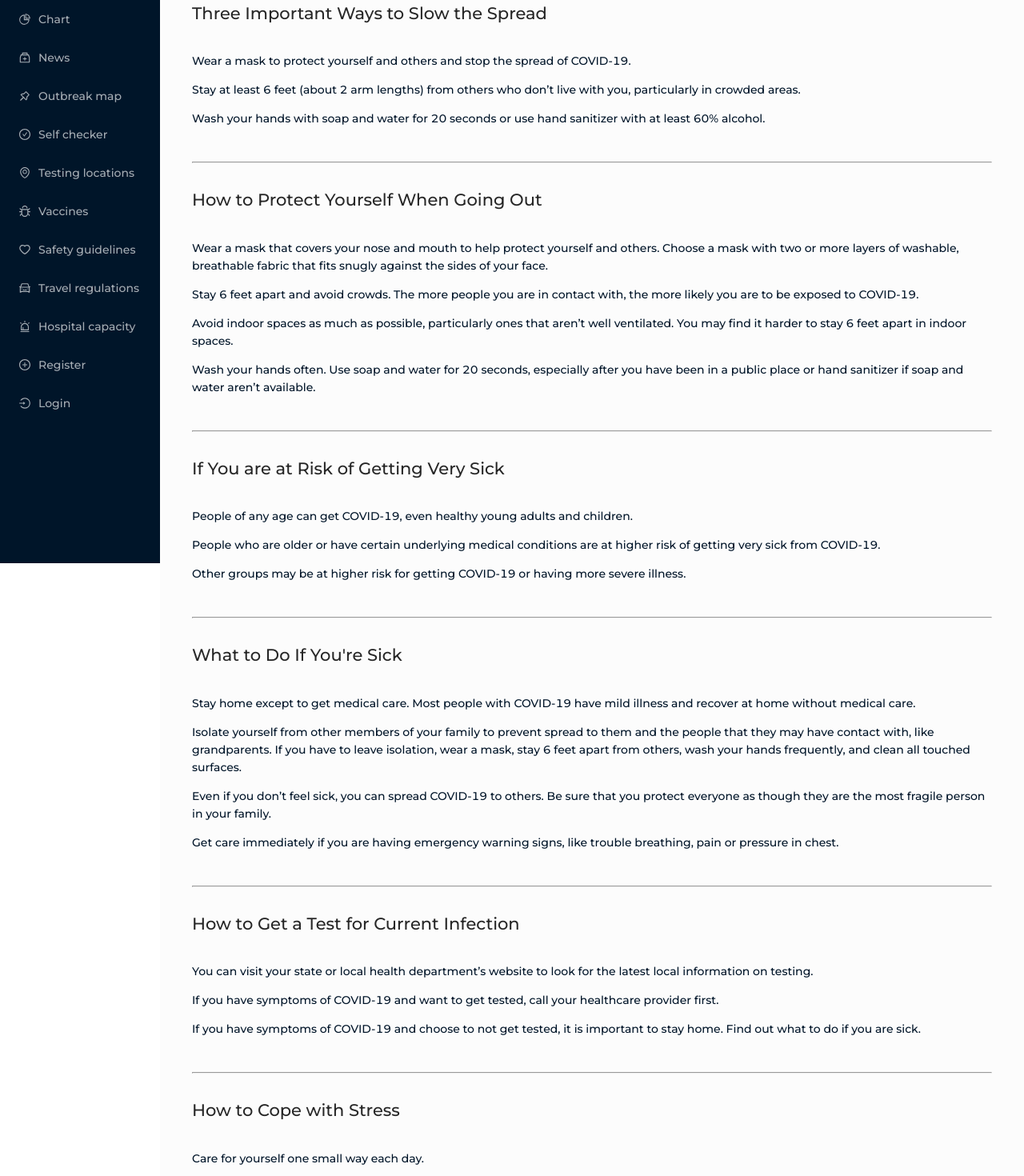
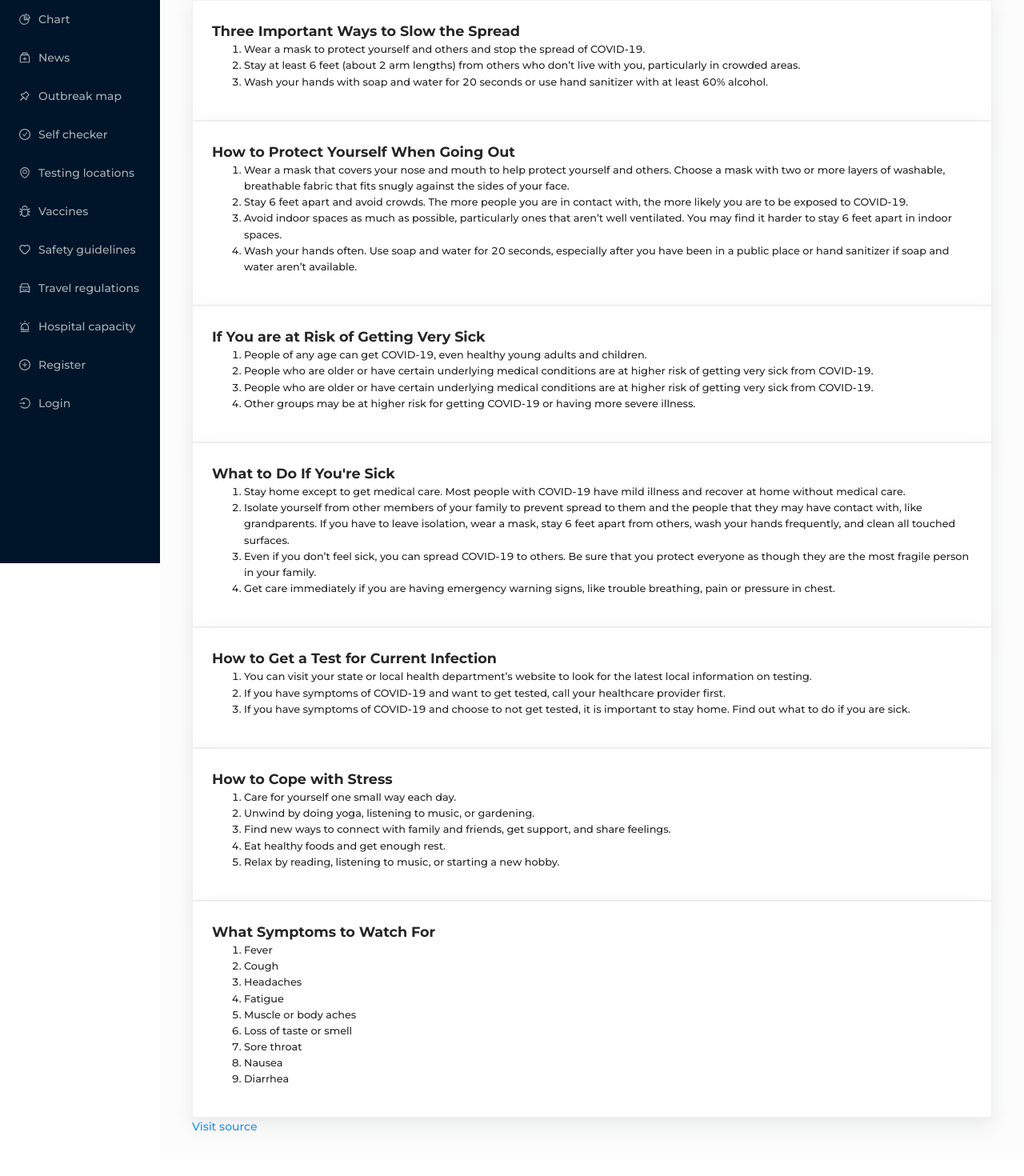
Before and after one commit to irfanShaikh4421/COVIDASH, a React (Create React App) app in the folder client/: page /guidelines in a window 1280 px wide. Shown: the part 96-1566 px from the top of the page at 80% size. After the commit the page ends 1545 px from the top, so only its background shows below. Built offline with nearby package versions, Linux system fonts and the light colour scheme; no server answers.

Commit message:
Updated guidelines component with new ui

```diff
--- a/client/src/components/Guidelines.js
+++ b/client/src/components/Guidelines.js
@@ -1,146 +1,192 @@
 import React from 'react';
+import { Typography, Card } from 'antd';
 
 const Guidelines = () => {
+	const { Title } = Typography;
+
 	return (
 		<div>
-			<h1>Things to Know about the COVID-19 Pandemic</h1>
-			<br />
-			<h2>Three Important Ways to Slow the Spread</h2>
-			<br />
-			<p>
-				Wear a mask to protect yourself and others and stop the spread of
-				COVID-19.
-			</p>
-			<p>
-				Stay at least 6 feet (about 2 arm lengths) from others who don’t live
-				with you, particularly in crowded areas.
-			</p>
-			<p>
-				Wash your hands with soap and water for 20 seconds or use hand sanitizer
-				with at least 60% alcohol.
-			</p>
-			<br />
-			<hr />
-			<br />
-			<h2>How to Protect Yourself When Going Out</h2>
-			<br />
-			<p>
-				Wear a mask that covers your nose and mouth to help protect yourself and
-				others. Choose a mask with two or more layers of washable, breathable
-				fabric that fits snugly against the sides of your face.
-			</p>
-			<p>
-				Stay 6 feet apart and avoid crowds. The more people you are in contact
-				with, the more likely you are to be exposed to COVID-19.
-			</p>
-			<p>
-				Avoid indoor spaces as much as possible, particularly ones that aren’t
-				well ventilated. You may find it harder to stay 6 feet apart in indoor
-				spaces.
-			</p>
-			<p>
-				Wash your hands often. Use soap and water for 20 seconds, especially
-				after you have been in a public place or hand sanitizer if soap and
-				water aren’t available.
-			</p>
-			<br />
-			<hr />
-			<br />
-			<h2>If You are at Risk of Getting Very Sick</h2>
-			<br />
-			<p>
-				People of any age can get COVID-19, even healthy young adults and
-				children.
-			</p>
-			<p>
-				People who are older or have certain underlying medical conditions are
-				at higher risk of getting very sick from COVID-19.
-			</p>
-			<p>
-				Other groups may be at higher risk for getting COVID-19 or having more
-				severe illness.
-			</p>
-			<br />
-			<hr />
-			<br />
-			<h2>What to Do If You're Sick</h2>
-			<br />
-			<p>
-				Stay home except to get medical care. Most people with COVID-19 have
-				mild illness and recover at home without medical care.
-			</p>
-			<p>
-				Isolate yourself from other members of your family to prevent spread to
-				them and the people that they may have contact with, like grandparents.
-				If you have to leave isolation, wear a mask, stay 6 feet apart from
-				others, wash your hands frequently, and clean all touched surfaces.
-			</p>
-			<p>
-				Even if you don’t feel sick, you can spread COVID-19 to others. Be sure
-				that you protect everyone as though they are the most fragile person in
-				your family.
-			</p>
-			<p>
-				Get care immediately if you are having emergency warning signs, like
-				trouble breathing, pain or pressure in chest.
-			</p>
-			<br />
-			<hr />
-			<br />
-			<h2>How to Get a Test for Current Infection</h2>
-			<br />
-			<p>
-				You can visit your state or local health department’s website to look
-				for the latest local information on testing.
-			</p>
-			<p>
-				If you have symptoms of COVID-19 and want to get tested, call your
-				healthcare provider first.
-			</p>
-			<p>
-				If you have symptoms of COVID-19 and choose to not get tested, it is
-				important to stay home. Find out what to do if you are sick.
-			</p>
-			<br />
-			<hr />
-			<br />
-			<h2>How to Cope with Stress</h2>
-			<br />
-			<p>Care for yourself one small way each day.</p>
-			<p>Unwind by doing yoga, listening to music, or gardening.</p>
-			<p>
-				Find new ways to connect with family and friends, get support, and share
-				feelings.
-			</p>
-			<p>Eat healthy foods and get enough rest</p>
-			<p>Relax by reading, listening to music, or starting a new hobby.</p>
-			<br />
-			<hr />
-			<br />
-			<h2>What Symptoms to Watch For</h2>
-			<br />
-			<h3>The most common symptoms of COVID-19 are</h3>
-			<p>Fever</p>
-			<p>Cough</p>
-			<p>Headaches</p>
-			<p>Fatigue</p>
-			<p>Muscle or body aches</p>
-			<p>Loss of taste or smell</p>
-			<p>Sore throat</p>
-			<p>Nausea</p>
-			<p>Diarrhea</p>
-
-			<br />
-			<hr />
-			<br />
+			<Title>Things to know about the COVID-19</Title>
+			<Card className="news-card margin-bottom">
+				<div className="card-content">
+					<span className="card-title">
+						Three Important Ways to Slow the Spread
+					</span>
+					<span className="card-body">
+						<ol>
+							<li>
+								Wear a mask to protect yourself and others and stop the spread
+								of COVID-19.
+							</li>
+							<li>
+								Stay at least 6 feet (about 2 arm lengths) from others who don’t
+								live with you, particularly in crowded areas.
+							</li>
+							<li>
+								Wash your hands with soap and water for 20 seconds or use hand
+								sanitizer with at least 60% alcohol.
+							</li>
+						</ol>
+					</span>
+				</div>
+			</Card>
+			<Card className="news-card margin-bottom">
+				<div className="card-content">
+					<span className="card-title">
+						How to Protect Yourself When Going Out
+					</span>
+					<span className="card-body">
+						<ol>
+							<li>
+								Wear a mask that covers your nose and mouth to help protect
+								yourself and others. Choose a mask with two or more layers of
+								washable, breathable fabric that fits snugly against the sides
+								of your face.
+							</li>
+							<li>
+								Stay 6 feet apart and avoid crowds. The more people you are in
+								contact with, the more likely you are to be exposed to COVID-19.
+							</li>
+							<li>
+								Avoid indoor spaces as much as possible, particularly ones that
+								aren’t well ventilated. You may find it harder to stay 6 feet
+								apart in indoor spaces.
+							</li>
+							<li>
+								Wash your hands often. Use soap and water for 20 seconds,
+								especially after you have been in a public place or hand
+								sanitizer if soap and water aren’t available.
+							</li>
+						</ol>
+					</span>
+				</div>
+			</Card>
+			<Card className="news-card margin-bottom">
+				<div className="card-content">
+					<span className="card-title">
+						If You are at Risk of Getting Very Sick
+					</span>
+					<span className="card-body">
+						<ol>
+							<li>
+								People of any age can get COVID-19, even healthy young adults
+								and children.
+							</li>
+							<li>
+								People who are older or have certain underlying medical
+								conditions are at higher risk of getting very sick from
+								COVID-19.
+							</li>
+							<li>
+								People who are older or have certain underlying medical
+								conditions are at higher risk of getting very sick from
+								COVID-19.
+							</li>
+							<li>
+								Other groups may be at higher risk for getting COVID-19 or
+								having more severe illness.
+							</li>
+						</ol>
+					</span>
+				</div>
+			</Card>
+			<Card className="news-card margin-bottom">
+				<div className="card-content">
+					<span className="card-title">What to Do If You're Sick</span>
+					<span className="card-body">
+						<ol>
+							<li>
+								Stay home except to get medical care. Most people with COVID-19
+								have mild illness and recover at home without medical care.
+							</li>
+							<li>
+								Isolate yourself from other members of your family to prevent
+								spread to them and the people that they may have contact with,
+								like grandparents. If you have to leave isolation, wear a mask,
+								stay 6 feet apart from others, wash your hands frequently, and
+								clean all touched surfaces.
+							</li>
+							<li>
+								Even if you don’t feel sick, you can spread COVID-19 to others.
+								Be sure that you protect everyone as though they are the most
+								fragile person in your family.
+							</li>
+							<li>
+								Get care immediately if you are having emergency warning signs,
+								like trouble breathing, pain or pressure in chest.
+							</li>
+						</ol>
+					</span>
+				</div>
+			</Card>
+			<Card className="news-card margin-bottom">
+				<div className="card-content">
+					<span className="card-title">
+						How to Get a Test for Current Infection
+					</span>
+					<span className="card-body">
+						<ol>
+							<li>
+								You can visit your state or local health department’s website to
+								look for the latest local information on testing.
+							</li>
+							<li>
+								If you have symptoms of COVID-19 and want to get tested, call
+								your healthcare provider first.
+							</li>
+							<li>
+								If you have symptoms of COVID-19 and choose to not get tested,
+								it is important to stay home. Find out what to do if you are
+								sick.
+							</li>
+						</ol>
+					</span>
+				</div>
+			</Card>
+			<Card className="news-card margin-bottom">
+				<div className="card-content">
+					<span className="card-title">How to Cope with Stress</span>
+					<span className="card-body">
+						<ol>
+							<li>Care for yourself one small way each day.</li>
+							<li>Unwind by doing yoga, listening to music, or gardening.</li>
+							<li>
+								Find new ways to connect with family and friends, get support,
+								and share feelings.
+							</li>
+							<li>Eat healthy foods and get enough rest.</li>
+							<li>
+								Relax by reading, listening to music, or starting a new hobby.
+							</li>
+						</ol>
+					</span>
+				</div>
+			</Card>
+			<Card className="news-card margin-bottom">
+				<div className="card-content">
+					<span className="card-title">What Symptoms to Watch For</span>
+					<span className="card-body">
+						<ol>
+							<li>Fever</li>
+							<li>Cough</li>
+							<li>Headaches</li>
+							<li>Fatigue</li>
+							<li>Muscle or body aches</li>
+							<li>Loss of taste or smell</li>
+							<li>Sore throat</li>
+							<li>Nausea</li>
+							<li>Diarrhea</li>
+						</ol>
+					</span>
+				</div>
+			</Card>
 			<a
 				href="https://www.cdc.gov/coronavirus/2019-ncov/your-health/need-to-know.html"
-				target="_blank"
+				target="blank"
 				rel="noopener noreferrer"
 			>
-				Source
+				Visit source
 			</a>
-			<br />
 		</div>
 	);
 };
```
